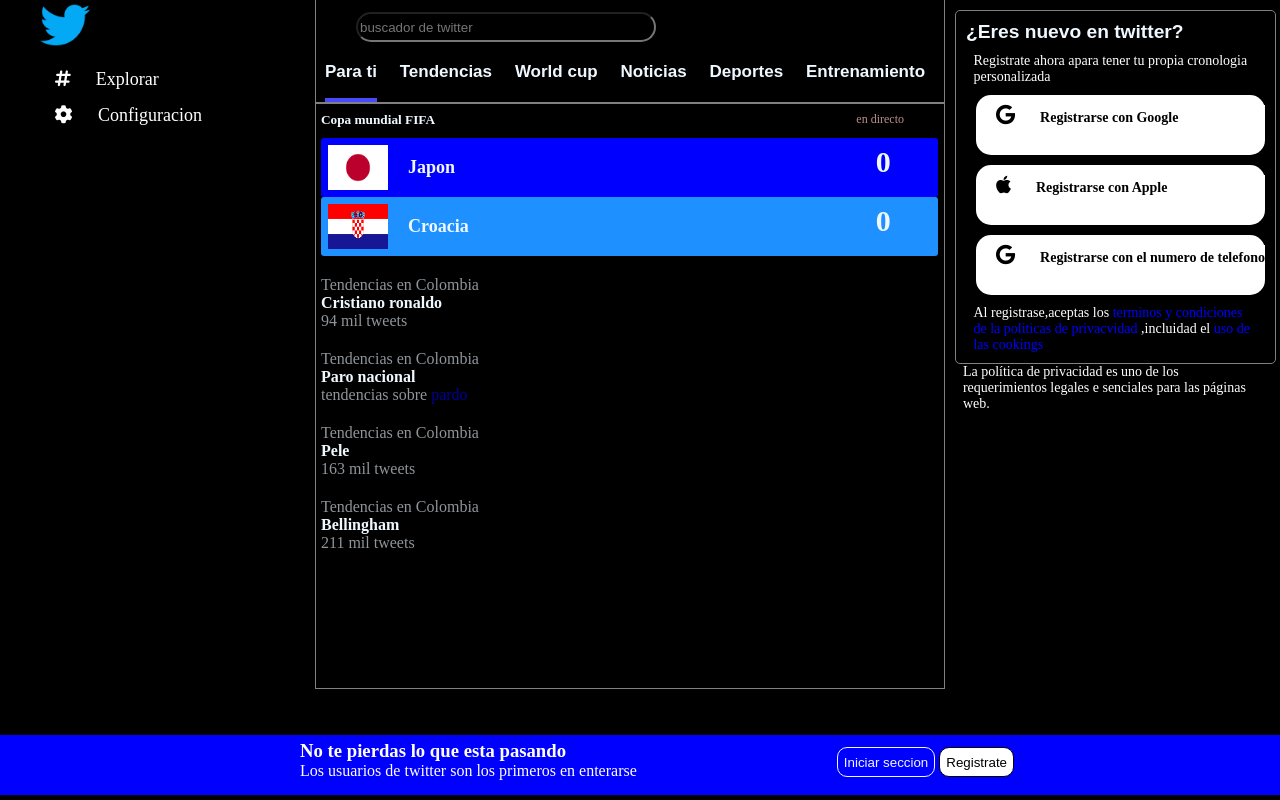
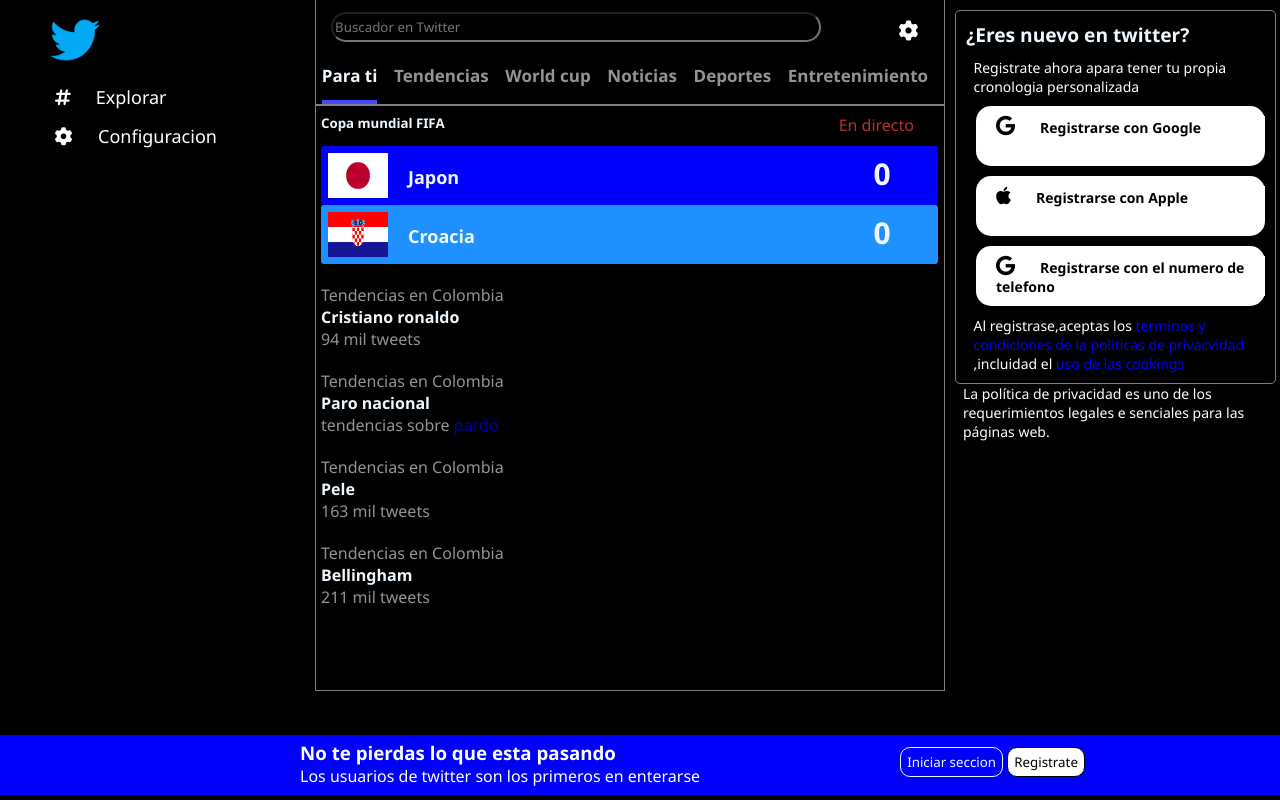
Before and after one commit to JuanPCT/Ejercicios-CSS, a plain HTML site: page Ejercicio11/index.html in a window 1280 px wide. Drawn offline with Linux system fonts and the light colour scheme.

Commit message:
Mejora Twitter

```diff
--- a/Ejercicio11/index.html
+++ b/Ejercicio11/index.html
@@ -24,26 +24,26 @@
         <div class="medio">
             <div class="nav">
                 <div class="container-1">
-                    <div class="">
-                        <span class=""><i class=""></i></span>
-                        <input type="search" placeholder="buscador de twitter" />
+                    <div class="buscador">
+                        <input type="search" placeholder="Buscador en Twitter" />
+                        <p><i class="fa-solid fa-gear"></i></p>
                     </div>
                 </div>
                 <nav class="navegador">
                     <ul class="lista-2">
                         <li class="border-blue">Para ti</li>
-                        <li>Tendencias</li>
-                        <li>World cup</li>
-                        <li>Noticias </li>
-                        <li>Deportes</li>
-                        <li>Entrenamiento</li>
+                        <li class="opacidad">Tendencias</li>
+                        <li class="opacidad">World cup</li>
+                        <li class="opacidad">Noticias </li>
+                        <li class="opacidad">Deportes</li>
+                        <li class="opacidad">Entretenimiento</li>
                     </ul>
                 </nav>
             </div>
             <div class="cuerpo">
                 <div class="contenedor">
                     <h5>Copa mundial FIFA</h5>
-                    <p>en directo</p>
+                    <p>En directo</p>
                 </div>
                 <div class="listado">
                     <div class="japon">
--- a/Ejercicio11/style.css
+++ b/Ejercicio11/style.css
@@ -1,6 +1,7 @@
 * {
     margin: 0px;
     background-color: black;
+    font-family: 'Segoe UI',Arial, Helvetica, sans-serif;
 }
 
 .listas li {
@@ -8,6 +9,11 @@
     margin: 15px;
     color: white;
     font-size: 18px;
+}
+
+.listas img{
+    margin-top: 15px;
+    margin-left: 10px;
 }
 
 .iconos {
@@ -24,9 +30,20 @@
     display: flex;
 }
 
+.buscador{
+    display: flex;
+    justify-content: space-between;
+}
+
+.buscador p{
+    margin-top: 20px;
+    font-size: 20px;
+    color: white;
+}
+
 .container-1 input {
-    color: bisque;
-    width: 300px;
+    color: rgb(255, 255, 255);
+    width: 80%;
     border-radius: 15px;
     margin-top: 15px;
     height: 30px;
@@ -50,7 +67,8 @@
     list-style: none;
     font-size: 17px;
     font-weight: bold;
-    font-family: sans-serif;
+    margin-top: 20px;
+    margin-right: 15px;
 }
 
 .border-blue{
@@ -61,20 +79,8 @@
     display: flex;
     justify-content: space-around;
     height: 60px;
-}
-
-.navegador .lista-2 {
     padding-left: 5px;
-}
-
-.navegador .lista-2 li {
-    margin-top: 20px;
-    margin-right: 15px;
-}
-
-.navegador .lista-2 li:hover {
-    text-decoration-line: underline;
-    text-decoration-color: blue;
+    overflow: hidden;
 }
 
 .contenedor h5 {
@@ -82,9 +88,9 @@
 }
 
 .contenedor p {
-    color: rosybrown;
-    font-size: 12px;
-    margin-right: 40px;
+    color: rgb(185, 49, 49);
+    font-size: 16px;
+    margin-right: 30px;
 }
 
 .contenedor {
@@ -187,7 +193,6 @@
 .right h4 {
     color: aliceblue;
     font-size: larger;
-    font-family: sans-serif;
     margin-bottom: 10px;
 }
 
```
